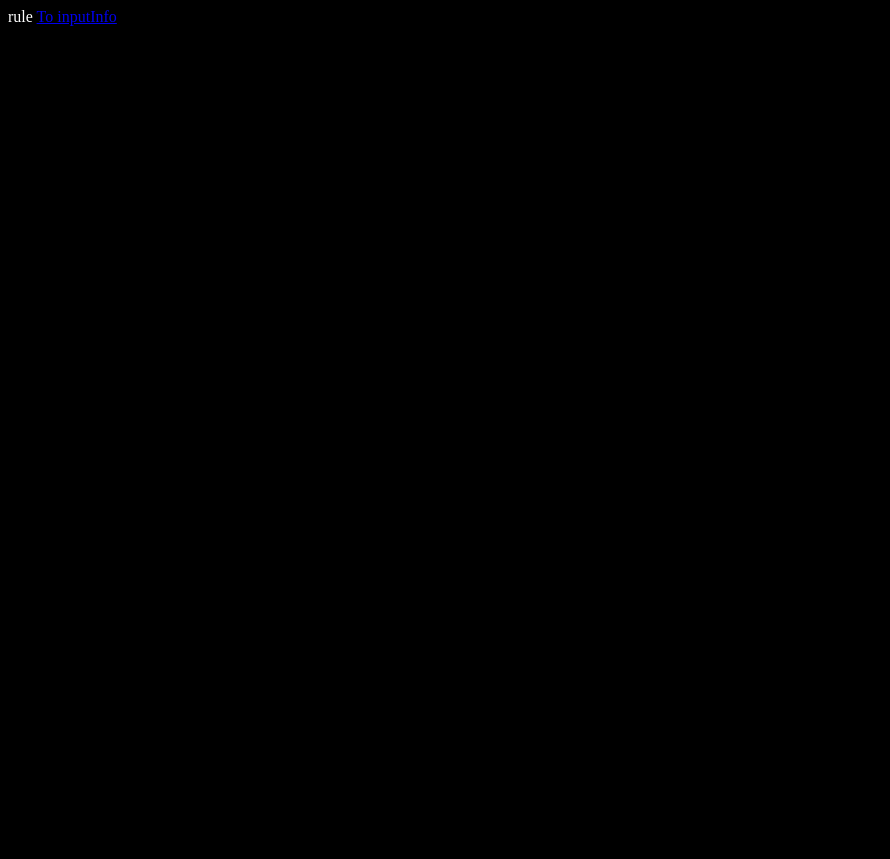
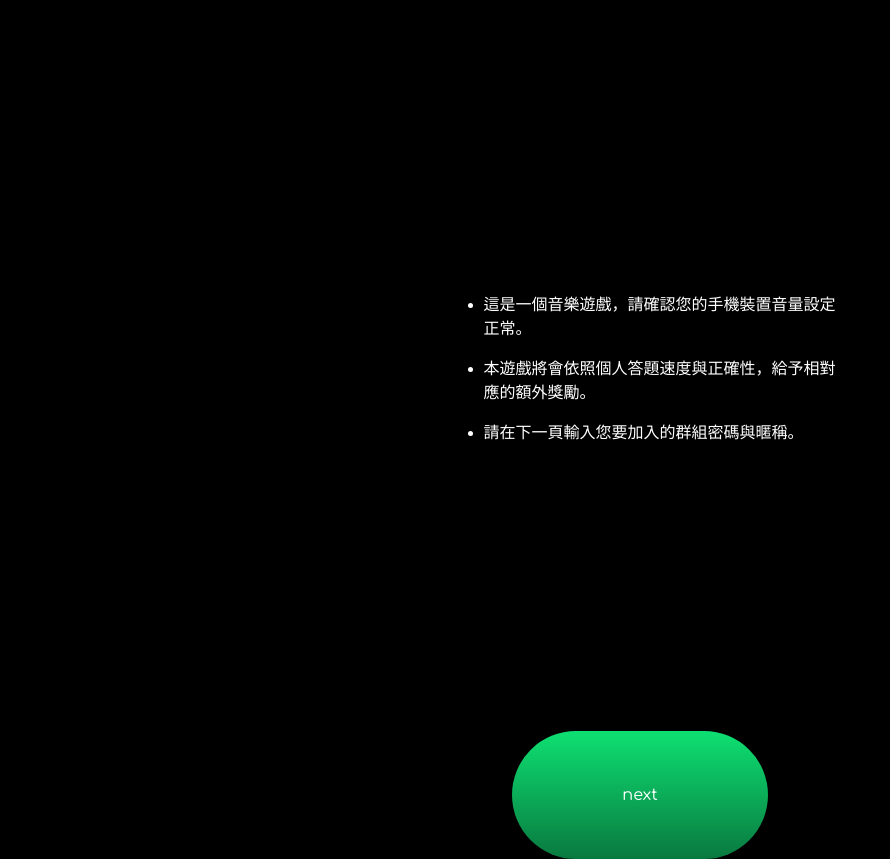
Before and after one commit to b05705019/fresh-lm-frontend, a Vue app: page /#/Rule in a window 1280 px wide. Shown: the whole page, without its empty margins (0-890 px from the left). Before the commit the page ends 800 px from the top, so only its background shows below. Built offline with nearby package versions, Linux system fonts and the light colour scheme.

Commit message:
add rule component

```diff
--- a/src/components/Rule.vue
+++ b/src/components/Rule.vue
@@ -1,7 +1,14 @@
 <template>
   <div id="rule">
-		rule
-		<router-link to="/InputInfo">To inputInfo</router-link>
+		<div class="rule-title-text"><span class="rule-title-left">規</span>則</div>
+		<div class="rule-title-content">
+			<ul class="rule-title-content-ul">
+				<li>這是一個音樂遊戲，請確認您的手機裝置音量設定正常。</li>
+				<li>本遊戲將會依照個人答題速度與正確性，給予相對應的額外獎勵。</li>
+				<li>請在下一頁輸入您要加入的群組密碼與暱稱。</li>
+			</ul>
+		</div>
+		<router-link to="/InputInfo"><button class="rule-next">next</button></router-link>
 	</div>
 </template>
 
@@ -15,5 +22,48 @@ export default {
 </script>
 
 <style>
-
+#rule {
+	font-family: 'Comfortaa', cursive;
+	display: flex;
+	flex-direction: column;
+	justify-content: center;
+	align-items: center;
+	height: 97vh;
+}
+.rule-title-text {
+	font-size: 3em;
+}
+.rule-title-left {
+	color: rgb(14, 224, 114);
+}
+.rule-title-content {
+	display: flex;
+	flex-direction: row;
+	justify-content: center;
+	align-items: center;
+	margin: 20vw 0;
+	/* background: pink; */
+}
+.rule-title-content-ul {
+	font-size: 1em;
+	width: 70%;
+	/* background: red; */
+}
+.rule-title-content li {
+	margin: 1em 0;
+	/* background: red; */
+}
+.rule-next {
+	color: white;
+	background: linear-gradient(to bottom, rgb(14, 224, 114), rgb(9, 121, 63) 100%);
+	border: none;
+	text-decoration: none;
+	font-family: 'Comfortaa', cursive;
+	border-radius: 100px;
+	width: 20vw;
+	min-width: 90px;
+	height: 10vw;
+	min-height: 50px;
+	font-size: 1em;
+}
 </style>
```
